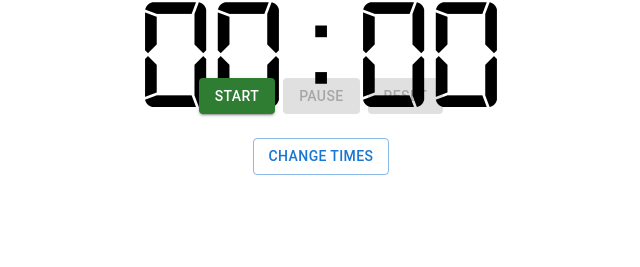
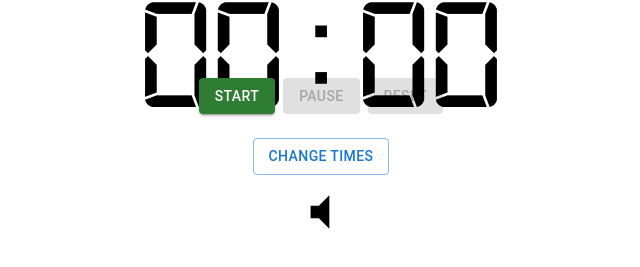
Before and after one commit to austinbooth/pomodoro, a React (Create React App) app: page / in a window 1280 px wide. Shown: the part 91-358 px from the top of the page, without its empty margins (319-959 px from the left). Built offline with nearby package versions, Linux system fonts and the light colour scheme.

Commit message:
adds alarm ring at the end of the work and rest time, along with a button to toggle if it is played or not

```diff
--- a/src/App.css
+++ b/src/App.css
@@ -46,6 +46,16 @@
   font-size: 2rem;
 }
 
+#change-times-dialog {
+  display: flex;
+  flex-direction: column;
+  align-items: center;
+}
+
 #change-times-btn {
   margin-top: 1.5rem;
 }
+
+#volume {
+  margin-top: 0.75rem;
+}
--- a/src/App.tsx
+++ b/src/App.tsx
@@ -6,7 +6,8 @@ import ControlButtons from './components/ControlButtons'
 import CompletedPomodoros from './components/CompletedPomodoros'
 import Heading from './components/Heading'
 import { getTime, getTimesFromLocalStorage } from './helpers'
-import { TimesContext } from './services/useTimesContext'
+import { UserSettingsContext } from './services/useTimesContext'
+import soundfile from './sounds/Alarm-clock-bell-ringing-sound-effect.mp3'
 import { State } from './types'
 
 const App: FC = () => {
@@ -16,6 +17,9 @@ const App: FC = () => {
   const [state, setState] = useState<State>('not-started')
   const [intervalRef, setIntervalRef] = useState<NodeJS.Timer>()
   const [completedPomodoros, setCompletedPomodoros] = useState(0)
+  const [volumeOn, setVolumeOn] = useState(true)
+
+  const sound = new Audio(soundfile)
   const start = () => {
     if (state === 'not-started' || state === 'work-paused') {
       setState('work')
@@ -62,11 +66,17 @@ const App: FC = () => {
     if (workTime === 0 && state === 'work') {
       setState('rest')
       setWorkTime(times.workTime)
+      if (volumeOn) {
+        sound.play()
+      }
     }
     if (restTime === 0 && state === 'rest') {
       setState('work') // start next round
       setRestTime(times.restTime)
       incrementCompletedPomodoros()
+      if (volumeOn) {
+        sound.play()
+      }
     }
   }, [workTime, restTime])
 
@@ -74,13 +84,14 @@ const App: FC = () => {
     <div id='App'>
       <Heading state={state} />
       <Countdown time={getTime(state, workTime, restTime)} stopCountdown={stopCountdown} />
-      <TimesContext.Provider value={{
+      <UserSettingsContext.Provider value={{
           workTime, setWorkTime,
           restTime, setRestTime,
+          volumeOn, setVolumeOn,
         }}
       >
         <ControlButtons state={state} start={start} pause={pause} reset={reset} />
-      </TimesContext.Provider>
+      </UserSettingsContext.Provider>
       <CompletedPomodoros completedPomodoros={completedPomodoros} />
     </div>
   )
--- /dev/null
+++ b/src/audio.d.ts
@@ -0,0 +1 @@
+declare module '*.mp3'
--- a/src/components/ChangeTimesDialog.tsx
+++ b/src/components/ChangeTimesDialog.tsx
@@ -8,7 +8,9 @@ import DialogContent from '@mui/material/DialogContent'
 import IconButton from '@mui/material/IconButton'
 import CloseIcon from '@mui/icons-material/Close'
 import SliderInputField from './SliderInputField'
-import useUserTimes from '../services/useTimesContext'
+import useUserSettings from '../services/useTimesContext'
+import VolumeMute from '@mui/icons-material/VolumeMute'
+import VolumeOff from '@mui/icons-material/VolumeOff'
 
 const BootstrapDialog = styled(Dialog)(({ theme }) => ({
   '& .MuiDialogContent-root': {
@@ -52,7 +54,7 @@ interface Props {
 }
 
 const ChangeTimesDialog: FC<Props> = ({disabled}) => {
-  const userTimes = useUserTimes()
+  const userSettings = useUserSettings()
   const [open, setOpen] = useState(false)
   const handleOpen = () => {
     setOpen(true)
@@ -62,7 +64,7 @@ const ChangeTimesDialog: FC<Props> = ({disabled}) => {
   }
 
   return (
-    <div>
+    <div id='change-times-dialog'>
       <Button
         variant="outlined"
         id='change-times-btn'
@@ -71,6 +73,11 @@ const ChangeTimesDialog: FC<Props> = ({disabled}) => {
       >
         Change times
       </Button>
+      <div id='volume'>
+        {userSettings.volumeOn
+          ? <VolumeMute onClick={() => userSettings.setVolumeOn(false)} sx={{ fontSize: 50 }} />
+          : <VolumeOff onClick={() => userSettings.setVolumeOn(true)} sx={{ fontSize: 45 }} />}
+      </div>
       <BootstrapDialog
         onClose={handleClose}
         aria-labelledby="customized-dialog-title"
@@ -78,8 +85,8 @@ const ChangeTimesDialog: FC<Props> = ({disabled}) => {
       >
         <BootstrapDialogTitle onClose={handleClose}>Times</BootstrapDialogTitle>
         <DialogContent dividers>
-          <SliderInputField title='Work' icon='rocket-launch' value={userTimes.workTime} setValue={userTimes.setWorkTime} />
-          <SliderInputField title='Rest' icon='coffee' value={userTimes.restTime} setValue={userTimes.setRestTime} />
+          <SliderInputField title='Work' icon='rocket-launch' value={userSettings.workTime} setValue={userSettings.setWorkTime} />
+          <SliderInputField title='Rest' icon='coffee' value={userSettings.restTime} setValue={userSettings.setRestTime} />
         </DialogContent>
       </BootstrapDialog>
     </div>
--- a/src/components/SliderInputField.tsx
+++ b/src/components/SliderInputField.tsx
@@ -23,7 +23,7 @@ interface Props {
   title: string
   icon: Icons
   value: number
-  setValue: (value: number) => void
+  setValue: (value: number | React.SetStateAction<number>) => void
 }
 
 const iconComponents: Record<Icons, OverridableComponent<SvgIconTypeMap>> = {
--- a/src/services/useTimesContext.tsx
+++ b/src/services/useTimesContext.tsx
@@ -3,16 +3,18 @@ import { createContext, useContext } from 'react'
 interface Args {
   workTime: number
   restTime: number
-  setWorkTime: (value: number) => void
-  setRestTime: (value: number) => void
+  setWorkTime: (value: number | React.SetStateAction<number>) => void
+  setRestTime: (value: number | React.SetStateAction<number>) => void
+  volumeOn: boolean
+  setVolumeOn: (value: boolean | React.SetStateAction<boolean>) => void
 }
 
-export const TimesContext = createContext<Args | undefined>(undefined)
+export const UserSettingsContext = createContext<Args | undefined>(undefined)
 
-export default function useUserTimes() {
-  const context = useContext(TimesContext)
+export default function useUserSettings() {
+  const context = useContext(UserSettingsContext)
   if (context === undefined) {
-    throw new Error('useUserTimes must be used in a userTimes provider')
+    throw new Error('useUserSettings must be used in a userSettings provider')
   }
   return context
 }
```
Also changed, not shown: 1 other file (tests, documents, lock files or other folders).
